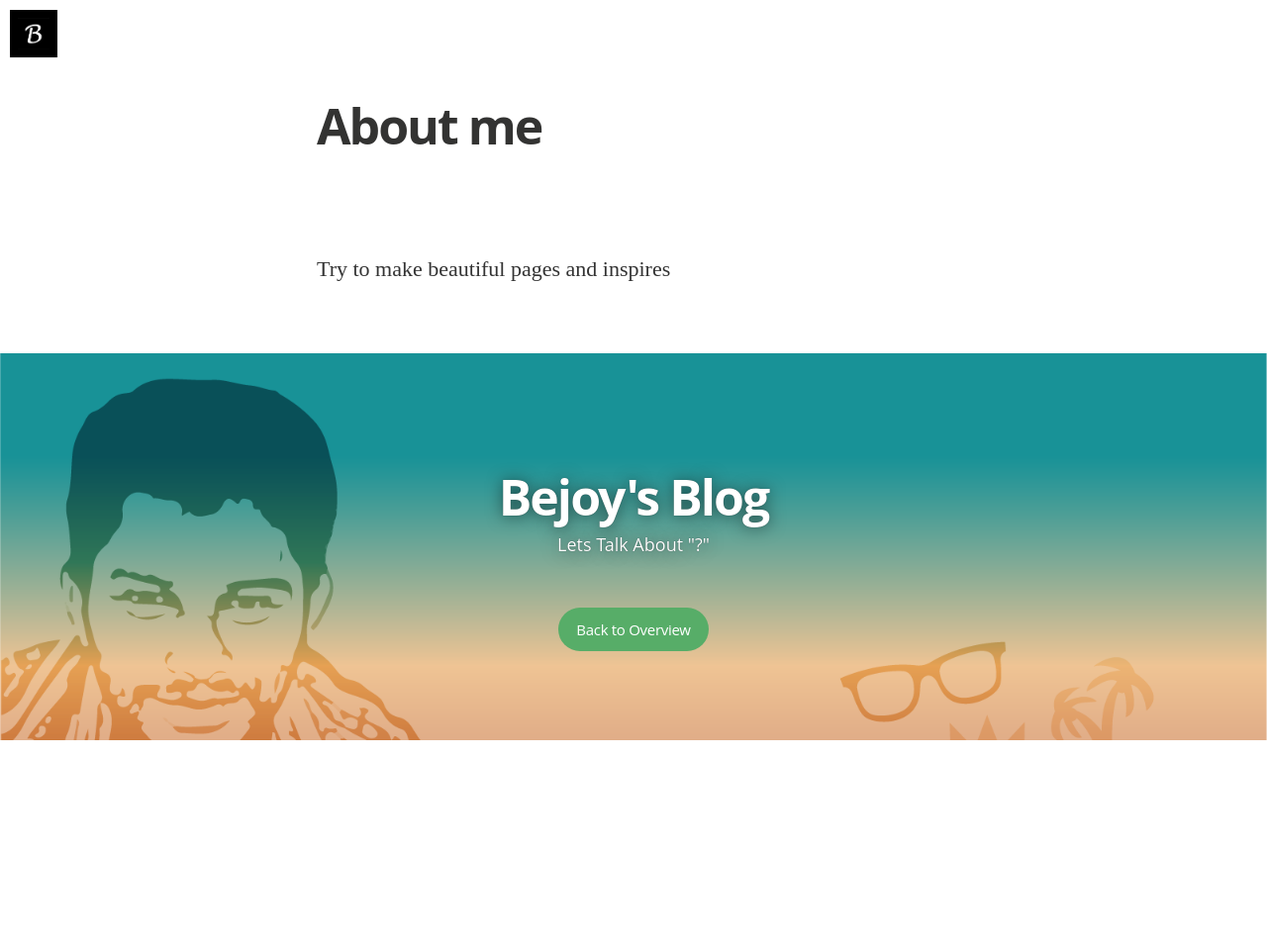
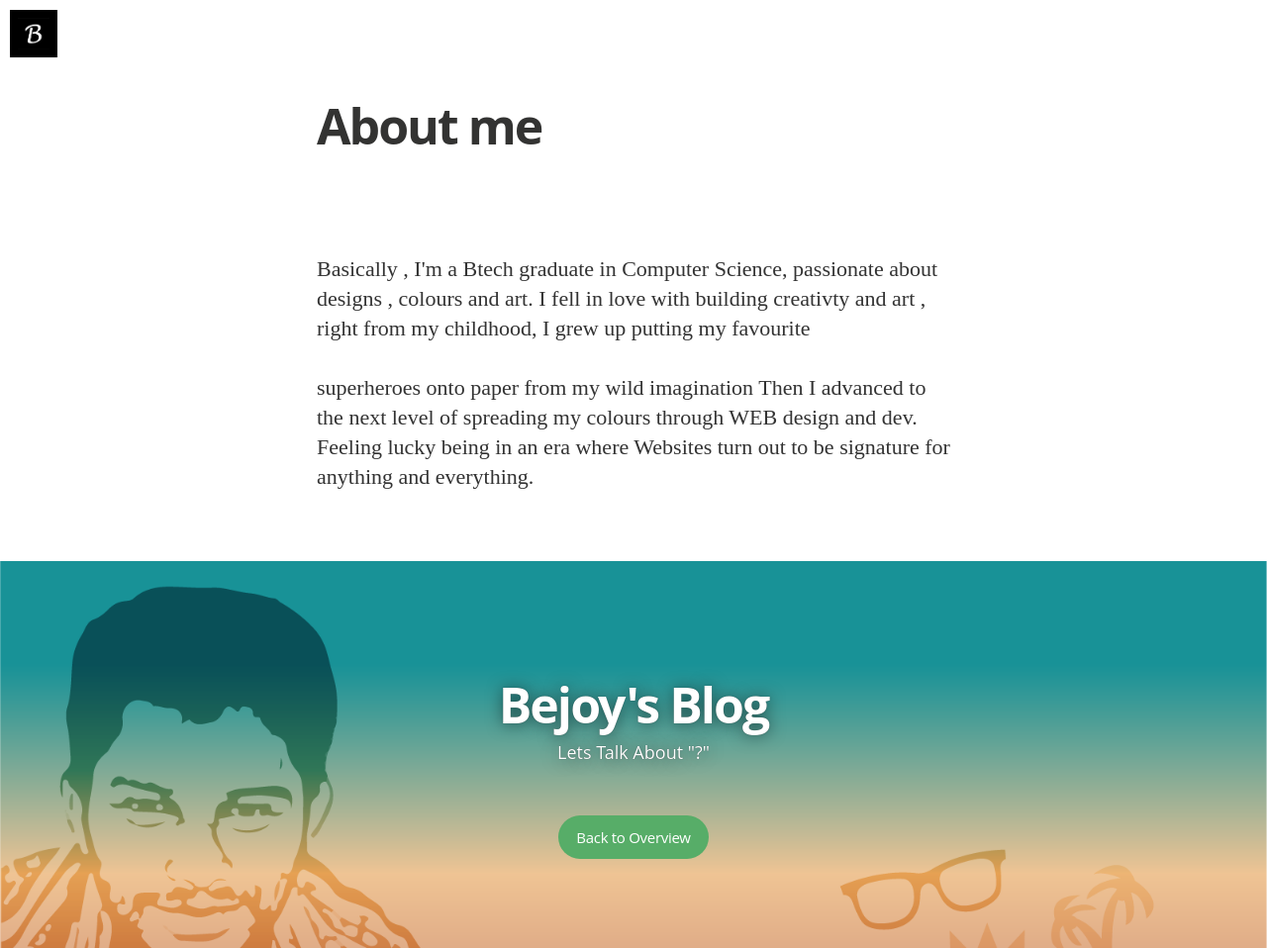
Before and after one commit to Bejoynj/bejoynj.github.io, a Jekyll site: the page built from about.md, in a window 1280 px wide. Shown: the whole page at 99% size. Built offline with Jekyll 4.4.1, drawn with Linux system fonts in a browser that asks for light colours; nearby versions of some CDN libraries; some web fonts are replaced; Markdown is read by kramdown in place of the engine named in the settings; before the commit the page ends 900 px from its top, so only the background shows below that.

Commit message:
About me

```diff
--- a/about.md
+++ b/about.md
@@ -4,4 +4,7 @@ title: About me
 permalink: /about/
 ---
 
-Try to make beautiful pages and inspires
+<p>Basically , I'm a Btech graduate in Computer Science, passionate about designs , colours and art. I fell in love with building creativty and art , right from my childhood, I grew up putting my favourite</p>
+<p>
+superheroes onto paper from my wild imagination
+Then I advanced to the next level of spreading my colours through WEB design and dev. Feeling lucky being in an era where Websites turn out to be signature for anything and everything.</p>
```
